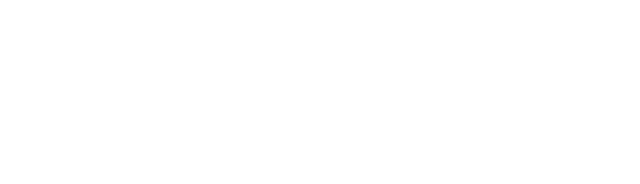
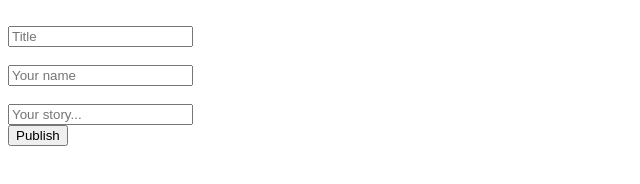
Before and after one commit to eledoro/Lap2_Code_Challenge_Telegraph_Clone, a plain HTML site: page client/index.html in a window 1280 px wide. Shown: the whole page, without its empty margins (0-640 px from the left). Drawn offline with Linux system fonts and the light colour scheme.

Commit message:
Add main page layout

```diff
--- a/client/index.html
+++ b/client/index.html
@@ -4,9 +4,29 @@
     <meta charset="UTF-8">
     <meta http-equiv="X-UA-Compatible" content="IE=edge">
     <meta name="viewport" content="width=device-width, initial-scale=1.0">
+    <link rel="stylesheet" href="styles.css">
+    <script defer src="scripts/script.js"></script>
     <title>Document</title>
 </head>
 <body>
+    <section id="formSection" class="initSection">
+    <form id="newPostForm">
+      <label for="title"></label><br>
+      <input type="text" id="title" name="title" placeholder="Title"><br>
+
+      <label for="username"></label><br>
+      <input type="text" id="username" name="username" placeholder="Your name"><br>
+
+      <label for="story"></label><br>
+      <input type="text" id="message" name="message" placeholder="Your story..."><br>
+    </form>
+  </section>
+
+  <section id="btnSection" class="initSection">
+    <input type="submit" value="Publish" id="publisBtn" form="newPostForm">
+    <p id="warning"></p>
+  </section>
+
 
 </body>
 </html>
```
